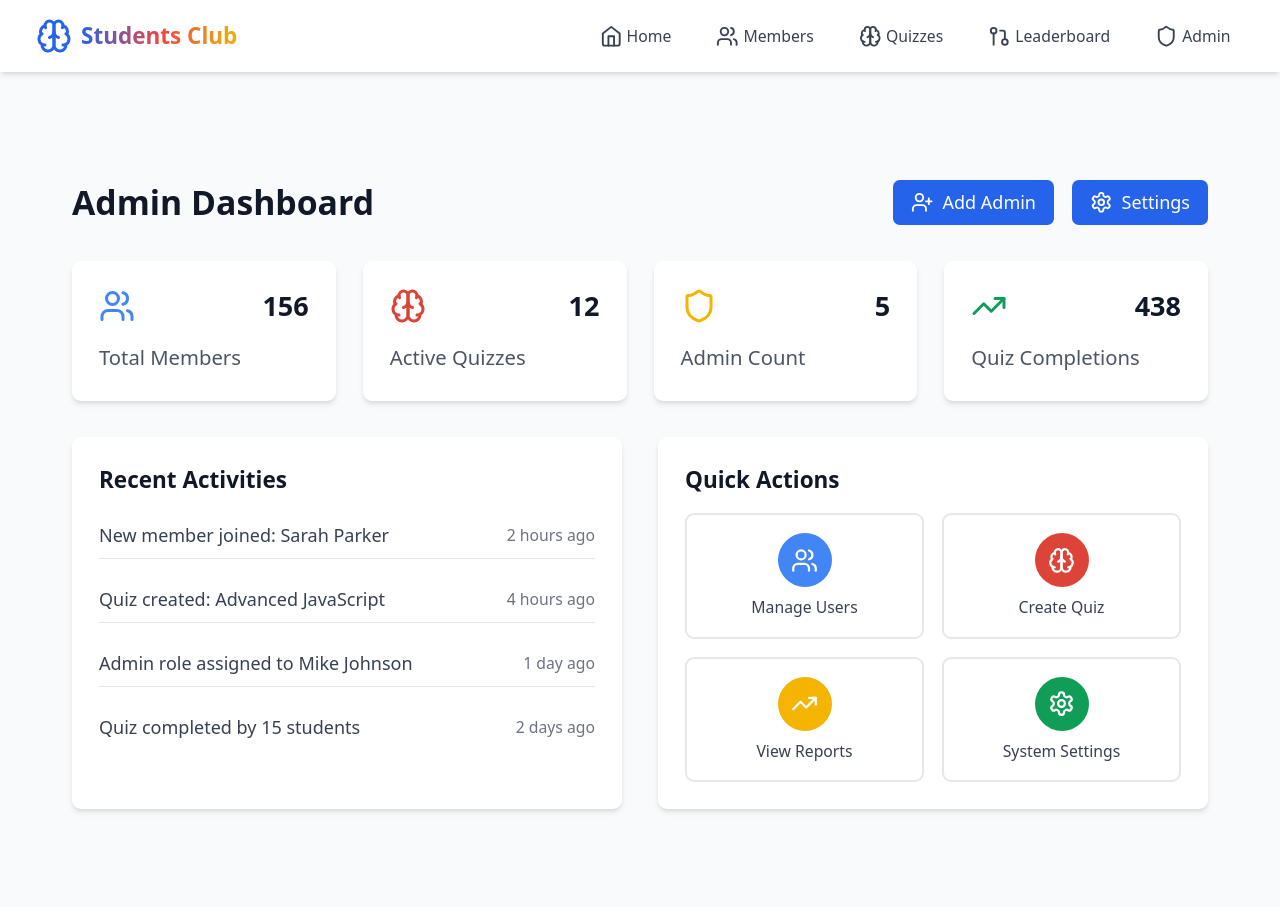
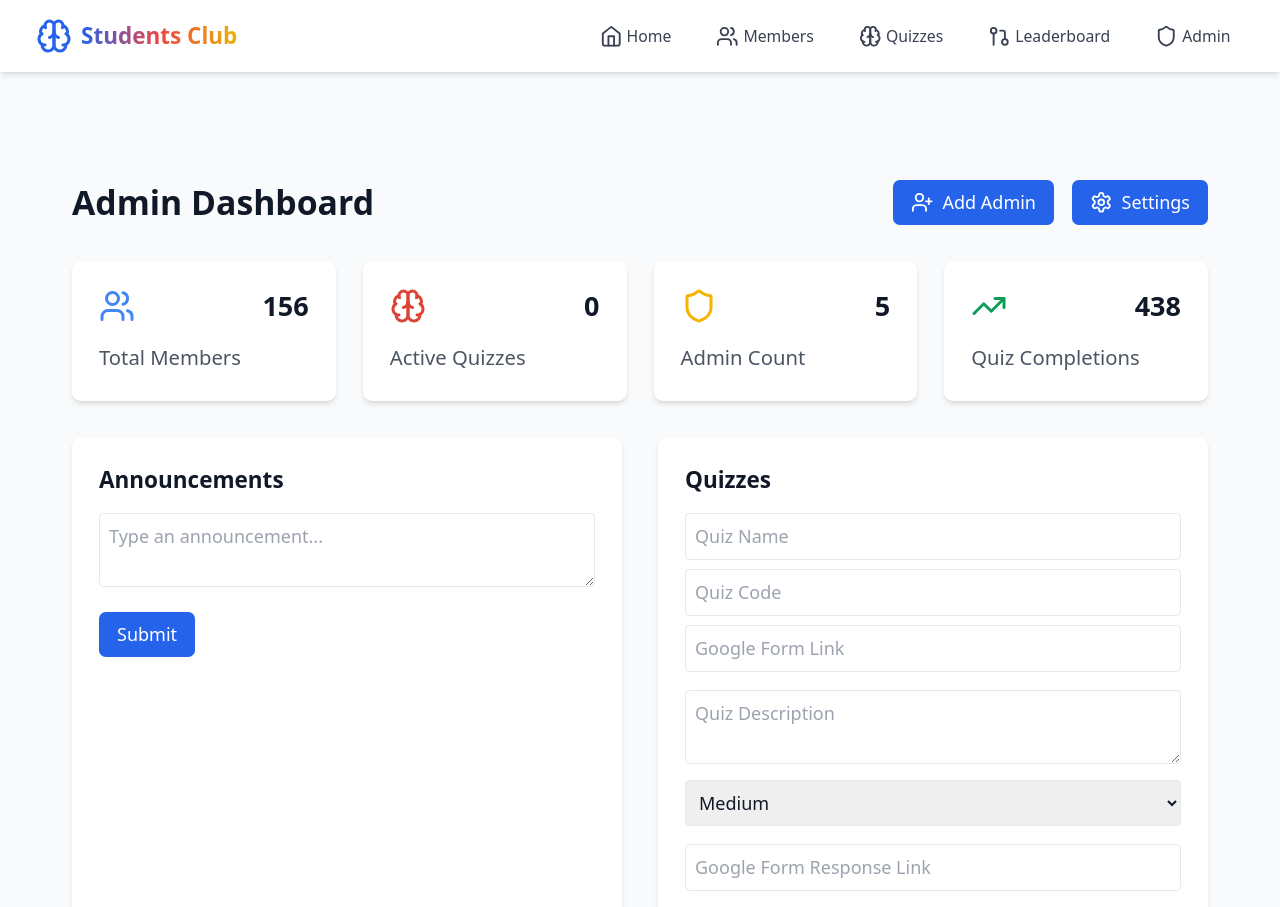
Before and after one commit to CSE-TechClub/Club, a React (Vite) app in the folder frontend/: page /admin in a window 1280 px wide. Shown: the top 907 px of the page. Built offline with nearby package versions, Linux system fonts and the light colour scheme.

Commit message:
updated admin page

```diff
--- a/frontend/src/pages/AdminDashboard.tsx
+++ b/frontend/src/pages/AdminDashboard.tsx
@@ -1,5 +1,12 @@
-import React from 'react';
-import { Users, Brain, Shield, TrendingUp, UserPlus, Settings } from 'lucide-react';
+import React, { useState, useEffect } from "react";
+import {
+  Users,
+  Brain,
+  Shield,
+  TrendingUp,
+  UserPlus,
+  Settings,
+} from "lucide-react";
 
 interface StatCard {
   title: string;
@@ -8,34 +15,87 @@ interface StatCard {
   color: string;
 }
 
+function AdminDashboard() {
+  const [announcements, setAnnouncements] = useState<string[]>([]);
+  const [announcementInput, setAnnouncementInput] = useState("");
+
+  const [quizzes, setQuizzes] = useState<any[]>([]);
+  const [quizInput, setQuizInput] = useState({
+    name: "",
+    code: "",
+    link: "",
+    responseLink: "",
+    description: "",
+    difficulty: "Medium",
+  });
+
   const stats: StatCard[] = [
     {
-    title: 'Total Members',
+      title: "Total Members",
       value: 156,
       icon: Users,
-    color: 'text-google-blue'
+      color: "text-google-blue",
     },
+    { title: "Active Quizzes", value: quizzes.length, icon: Brain, color: "text-google-red" },
+    { title: "Admin Count", value: 5, icon: Shield, color: "text-google-yellow" },
     {
-    title: 'Active Quizzes',
-    value: 12,
-    icon: Brain,
-    color: 'text-google-red'
-  },
-  {
-    title: 'Admin Count',
-    value: 5,
-    icon: Shield,
-    color: 'text-google-yellow'
-  },
-  {
-    title: 'Quiz Completions',
+      title: "Quiz Completions",
       value: 438,
       icon: TrendingUp,
-    color: 'text-google-green'
-  }
+      color: "text-google-green",
+    },
   ];
 
-function AdminDashboard() {
+  // Load announcements & quizzes from localStorage
+  useEffect(() => {
+    const storedAnnouncements = localStorage.getItem("announcements");
+    const storedQuizzes = localStorage.getItem("quizzes");
+    if (storedAnnouncements) setAnnouncements(JSON.parse(storedAnnouncements));
+    if (storedQuizzes) setQuizzes(JSON.parse(storedQuizzes));
+  }, []);
+
+  const handleAnnouncementSubmit = () => {
+    if (announcementInput.trim()) {
+      const updated = [...announcements, announcementInput.trim()];
+      setAnnouncements(updated);
+      localStorage.setItem("announcements", JSON.stringify(updated));
+      setAnnouncementInput("");
+    }
+  };
+
+  const handleDeleteAnnouncement = (index: number) => {
+    const updated = announcements.filter((_, i) => i !== index);
+    setAnnouncements(updated);
+    localStorage.setItem("announcements", JSON.stringify(updated));
+  };
+
+  const handleQuizSubmit = () => {
+    const { name, code, link, responseLink, description, difficulty } =
+      quizInput;
+    if (name && code && link && responseLink && description && difficulty) {
+      const updated = [
+        ...quizzes,
+        { name, code, link, responseLink, description, difficulty },
+      ];
+      setQuizzes(updated);
+      localStorage.setItem("quizzes", JSON.stringify(updated));
+      setQuizInput({
+        name: "",
+        code: "",
+        link: "",
+        responseLink: "",
+        description: "",
+        difficulty: "Medium",
+      });
+    }
+  };
+
+  const handleDeleteQuiz = (index: number) => {
+    const updated = quizzes.filter((_, i) => i !== index);
+    setQuizzes(updated);
+    localStorage.setItem("quizzes", JSON.stringify(updated));
+  };
+
   return (
     <div className="max-w-7xl mx-auto px-4 sm:px-6 lg:px-8 py-12">
       <div className="flex flex-col sm:flex-row justify-between items-start sm:items-center mb-8 gap-4 sm:gap-0">
@@ -57,7 +117,9 @@ function AdminDashboard() {
           <div key={stat.title} className="bg-white rounded-lg shadow-md p-6">
             <div className="flex items-center justify-between mb-4">
               <stat.icon className={`h-8 w-8 ${stat.color}`} />
-              <span className="text-2xl font-bold text-gray-900">{stat.value}</span>
+              <span className="text-2xl font-bold text-gray-900">
+                {stat.value}
+              </span>
             </div>
             <h3 className="text-lg font-medium text-gray-600">{stat.title}</h3>
           </div>
@@ -65,43 +127,128 @@ function AdminDashboard() {
       </div>
 
       <div className="grid grid-cols-1 lg:grid-cols-2 gap-8">
+        {/* Announcements */}
         <div className="bg-white rounded-lg shadow-md p-6">
-          <h2 className="text-xl font-semibold mb-4">Recent Activities</h2>
-          <div className="space-y-4">
-            {[
-              { text: 'New member joined: Sarah Parker', time: '2 hours ago' },
-              { text: 'Quiz created: Advanced JavaScript', time: '4 hours ago' },
-              { text: 'Admin role assigned to Mike Johnson', time: '1 day ago' },
-              { text: 'Quiz completed by 15 students', time: '2 days ago' }
-            ].map((activity, index) => (
-              <div key={index} className="flex items-center justify-between py-2 border-b border-gray-200 last:border-0">
-                <span className="text-gray-700">{activity.text}</span>
-                <span className="text-sm text-gray-500">{activity.time}</span>
-              </div>
+          <h2 className="text-xl font-semibold mb-4">Announcements</h2>
+          <textarea
+            value={announcementInput}
+            onChange={(e) => setAnnouncementInput(e.target.value)}
+            placeholder="Type an announcement..."
+            className="w-full p-2 border rounded mb-4"
+          />
+          <button onClick={handleAnnouncementSubmit} className="btn-primary">
+            Submit
+          </button>
+          <ul className="mt-4">
+            {announcements.map((announcement, index) => (
+              <li
+                key={index}
+                className="flex justify-between items-center p-2 border rounded mb-2"
+              >
+                {announcement}
+                <button
+                  onClick={() => handleDeleteAnnouncement(index)}
+                  className="text-red-500"
+                >
+                  Delete
+                </button>
+              </li>
             ))}
-          </div>
+          </ul>
         </div>
 
+        {/* Quizzes */}
         <div className="bg-white rounded-lg shadow-md p-6">
-          <h2 className="text-xl font-semibold mb-4">Quick Actions</h2>
-          <div className="grid grid-cols-2 sm:grid-cols-2 gap-4">
-            {[
-              { title: 'Manage Users', icon: Users, color: 'bg-google-blue' },
-              { title: 'Create Quiz', icon: Brain, color: 'bg-google-red' },
-              { title: 'View Reports', icon: TrendingUp, color: 'bg-google-yellow' },
-              { title: 'System Settings', icon: Settings, color: 'bg-google-green' }
-            ].map((action, index) => (
+          <h2 className="text-xl font-semibold mb-4">Quizzes</h2>
+          <input
+            type="text"
+            placeholder="Quiz Name"
+            value={quizInput.name}
+            onChange={(e) =>
+              setQuizInput({ ...quizInput, name: e.target.value })
+            }
+            className="w-full p-2 border rounded mb-2"
+          />
+          <input
+            type="text"
+            placeholder="Quiz Code"
+            value={quizInput.code}
+            onChange={(e) =>
+              setQuizInput({ ...quizInput, code: e.target.value })
+            }
+            className="w-full p-2 border rounded mb-2"
+          />
+          <input
+            type="text"
+            placeholder="Google Form Link"
+            value={quizInput.link}
+            onChange={(e) =>
+              setQuizInput({ ...quizInput, link: e.target.value })
+            }
+            className="w-full p-2 border rounded mb-4"
+          />
+          <textarea
+            placeholder="Quiz Description"
+            value={quizInput.description}
+            onChange={(e) =>
+              setQuizInput({ ...quizInput, description: e.target.value })
+            }
+            className="w-full p-2 border rounded mb-2"
+          />
+          <select
+            value={quizInput.difficulty}
+            onChange={(e) =>
+              setQuizInput({ ...quizInput, difficulty: e.target.value })
+            }
+            className="w-full p-2 border rounded mb-4"
+          >
+            <option value="Easy">Easy</option>
+            <option value="Medium">Medium</option>
+            <option value="Hard">Hard</option>
+          </select>
+          <input
+            type="text"
+            placeholder="Google Form Response Link"
+            value={quizInput.responseLink}
+            onChange={(e) =>
+              setQuizInput({ ...quizInput, responseLink: e.target.value })
+            }
+            className="w-full p-2 border rounded mb-4"
+          />
+          <button onClick={handleQuizSubmit} className="btn-primary">
+            Submit
+          </button>
+          <ul className="mt-4">
+            {quizzes.map((quiz, index) => (
+              <li
+                key={index}
+                className="flex justify-between items-center p-2 border rounded mb-2"
+              >
+                <div className="flex flex-col">
+                  <span className="font-medium">
+                    {quiz.name} ({quiz.code})
+                  </span>
+                  <span className="italic text-sm text-gray-600">
+                    Difficulty: {quiz.difficulty}
+                  </span>
+                  <a
+                    href={quiz.responseLink}
+                    target="_blank"
+                    rel="noopener noreferrer"
+                    className="text-blue-500 text-sm hover:underline"
+                  >
+                    📄 View Responses
+                  </a>
+                </div>
                 <button
-                key={index}
-                className="flex flex-col items-center justify-center p-4 rounded-lg border-2 border-gray-200 hover:border-gray-300 transition-colors"
+                  onClick={() => handleDeleteQuiz(index)}
+                  className="text-red-500 ml-4"
                 >
-                <div className={`${action.color} text-white p-3 rounded-full mb-2`}>
-                  <action.icon className="h-6 w-6" />
-                </div>
-                <span className="text-sm font-medium text-gray-700 text-center">{action.title}</span>
+                  Delete
                 </button>
+              </li>
             ))}
-          </div>
+          </ul>
         </div>
       </div>
     </div>
--- a/frontend/src/pages/Home.tsx
+++ b/frontend/src/pages/Home.tsx
@@ -1,6 +1,5 @@
-import React from "react";
+import React, { useState, useEffect } from "react";
 import { Link } from "react-router-dom";
-import { useState, useEffect } from "react";
 import { Code2, Brain, Cpu, Shield } from "lucide-react";
 
 const subclubs = [
@@ -38,34 +37,41 @@ const subclubs = [
   },
 ];
 
-const announcements = [
-  "📣 Next club meeting is on Saturday at 4 PM!",
-  "🏆 Congrats! The quiz winner is Ananya S.",
-  "🚀 Web Wizards project submissions are due next Monday!",
-  "🧠 AI Avengers: ML Workshop starts this Friday!",
-  "🔐 Cyber Scholars: CTF challenge coming soon!",
-];
-
 function Home() {
+  const [announcements, setAnnouncements] = useState<string[]>([]);
   const [currentAnnouncement, setCurrentAnnouncement] = useState(0);
   const [paused, setPaused] = useState(false);
   const [fade, setFade] = useState(true);
 
+  // Load announcements from localStorage
+  useEffect(() => {
+    const stored = localStorage.getItem("announcements");
+    if (stored) {
+      try {
+        const parsed = JSON.parse(stored);
+        if (Array.isArray(parsed)) {
+          setAnnouncements(parsed);
+        }
+      } catch (err) {
+        console.error("Failed to parse announcements:", err);
+      }
+    }
+  }, []);
+
+  // Handle announcement cycling with fade
   useEffect(() => {
     let interval: NodeJS.Timeout;
-
-    if (!paused) {
+    if (!paused && announcements.length > 0) {
       interval = setInterval(() => {
         setFade(false);
         setTimeout(() => {
           setCurrentAnnouncement((prev) => (prev + 1) % announcements.length);
           setFade(true);
-        }, 300); // Fade-out before switching
+        }, 300);
       }, 4000);
     }
-
     return () => clearInterval(interval);
-  }, [paused, currentAnnouncement]);
+  }, [paused, currentAnnouncement, announcements]);
 
   return (
     <div className="max-w-7xl mx-auto px-4 sm:px-6 lg:px-8 py-12">
@@ -95,6 +101,7 @@ function Home() {
       <div className="mt-16">
         <h2 className="text-2xl font-bold text-gray-900 mb-4">Announcements📌</h2>
 
+        {announcements.length > 0 ? (
           <div
             onMouseEnter={() => setPaused(true)}
             onMouseLeave={() => setPaused(false)}
@@ -104,6 +111,9 @@ function Home() {
           >
             {announcements[currentAnnouncement]}
           </div>
+        ) : (
+          <p className="text-gray-500">No announcements available right now.</p>
+        )}
       </div>
     </div>
   );
--- a/frontend/src/pages/Quizzes.tsx
+++ b/frontend/src/pages/Quizzes.tsx
@@ -1,44 +1,33 @@
-import React, { useState } from 'react';
-import { Search, Clock, Award, Plus, Brain } from 'lucide-react';
+import React, { useState, useEffect } from 'react';
+import { Search, Clock, Award, Brain } from 'lucide-react';
 
 interface Quiz {
-  id: string;
-  title: string;
+  name: string;
+  code: string;
+  link: string;
   description: string;
-  timeLimit: number;
   difficulty: 'Easy' | 'Medium' | 'Hard';
-  accessCode: string;
-  questions: number;
 }
-
-const mockQuizzes: Quiz[] = [
-  {
-    id: '1',
-    title: 'Web Development Basics',
-    description: 'Test your knowledge of HTML, CSS, and JavaScript fundamentals',
-    timeLimit: 30,
-    difficulty: 'Easy',
-    accessCode: 'WEB101',
-    questions: 15
-  },
-  {
-    id: '2',
-    title: 'Advanced React Concepts',
-    description: 'Deep dive into React hooks, context, and performance optimization',
-    timeLimit: 45,
-    difficulty: 'Hard',
-    accessCode: 'REACT201',
-    questions: 20
-  }
-];
 
 function Quizzes() {
   const [searchTerm, setSearchTerm] = useState('');
-  const [quizzes, setQuizzes] = useState<Quiz[]>(mockQuizzes);
+  const [quizzes, setQuizzes] = useState<Quiz[]>([]);
 
-  const filteredQuizzes = quizzes.filter(quiz =>
-    quiz.title.toLowerCase().includes(searchTerm.toLowerCase()) ||
-    quiz.accessCode.toLowerCase().includes(searchTerm.toLowerCase())
+  useEffect(() => {
+    const stored = localStorage.getItem("quizzes");
+    if (stored) {
+      try {
+        const parsed = JSON.parse(stored);
+        if (Array.isArray(parsed)) setQuizzes(parsed);
+      } catch (err) {
+        console.error("Failed to load quizzes:", err);
+      }
+    }
+  }, []);
+
+  const filteredQuizzes = quizzes.filter((quiz) =>
+    quiz.name.toLowerCase().includes(searchTerm.toLowerCase()) ||
+    quiz.code.toLowerCase().includes(searchTerm.toLowerCase())
   );
 
   const getDifficultyColor = (difficulty: Quiz['difficulty']) => {
@@ -65,16 +54,15 @@ function Quizzes() {
               onChange={(e) => setSearchTerm(e.target.value)}
             />
           </div>
-          <button className="btn-primary flex items-center justify-center space-x-2">
-            <Plus className="h-5 w-5" />
-            <span>Create Quiz</span>
-          </button>
         </div>
       </div>
 
+      {filteredQuizzes.length === 0 ? (
+        <p className="text-gray-500 text-lg">No quizzes found or added yet.</p>
+      ) : (
         <div className="grid grid-cols-1 md:grid-cols-2 lg:grid-cols-3 gap-6">
-        {filteredQuizzes.map((quiz) => (
-          <div key={quiz.id} className="bg-white rounded-lg shadow-md overflow-hidden">
+          {filteredQuizzes.map((quiz, index) => (
+            <div key={index} className="bg-white rounded-lg shadow-md overflow-hidden">
               <div className="p-6">
                 <div className="flex items-center justify-between mb-4">
                   <Brain className="h-8 w-8 text-google-blue" />
@@ -82,30 +70,29 @@ function Quizzes() {
                     {quiz.difficulty}
                   </span>
                 </div>
-              <h3 className="text-xl font-semibold text-gray-900 mb-2">{quiz.title}</h3>
+                <h3 className="text-xl font-semibold text-gray-900 mb-2">{quiz.name}</h3>
                 <p className="text-gray-600 mb-4">{quiz.description}</p>
-              <div className="flex items-center justify-between text-sm text-gray-500">
-                <div className="flex items-center space-x-2">
-                  <Clock className="h-4 w-4" />
-                  <span>{quiz.timeLimit} mins</span>
-                </div>
-                <div className="flex items-center space-x-2">
-                  <Award className="h-4 w-4" />
-                  <span>{quiz.questions} questions</span>
-                </div>
-              </div>
-              <div className="mt-4 pt-4 border-t border-gray-200">
-                <div className="flex justify-between items-center">
-                  <span className="text-sm font-medium text-gray-500">Access Code:</span>
-                  <span className="text-sm font-mono bg-gray-100 px-2 py-1 rounded">
-                    {quiz.accessCode}
+                <div className="flex justify-between text-sm text-gray-500">
+                  <span className="font-medium">Access Code:</span>
+                  <span className="font-mono bg-gray-100 px-2 py-1 rounded">
+                    {quiz.code}
                   </span>
                 </div>
+                <div className="mt-4">
+                  <a
+                    href={quiz.link}
+                    target="_blank"
+                    rel="noopener noreferrer"
+                    className="text-blue-500 hover:underline"
+                  >
+                    Take Quiz
+                  </a>
                 </div>
               </div>
             </div>
           ))}
         </div>
+      )}
     </div>
   );
 }
```
Lines whose indentation alone changed are shown as unchanged.
